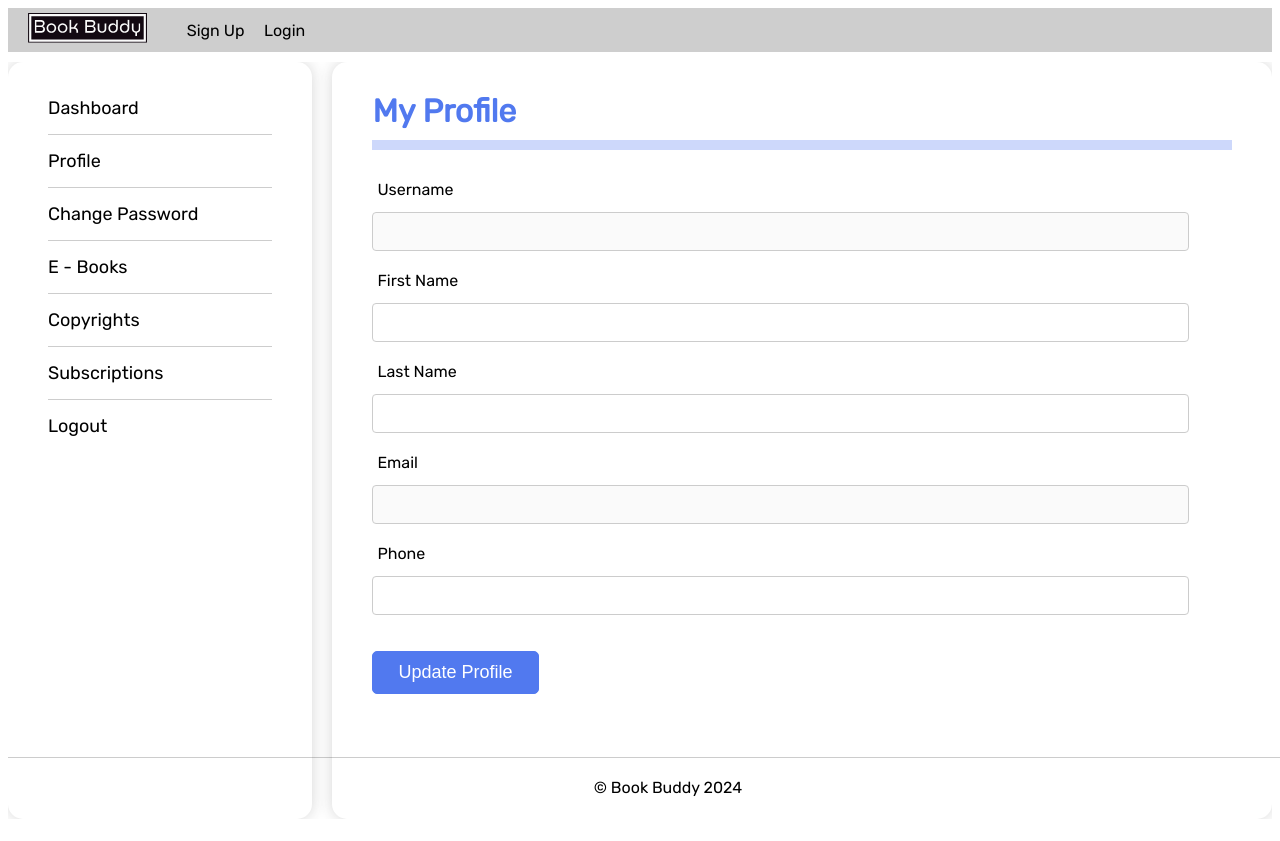
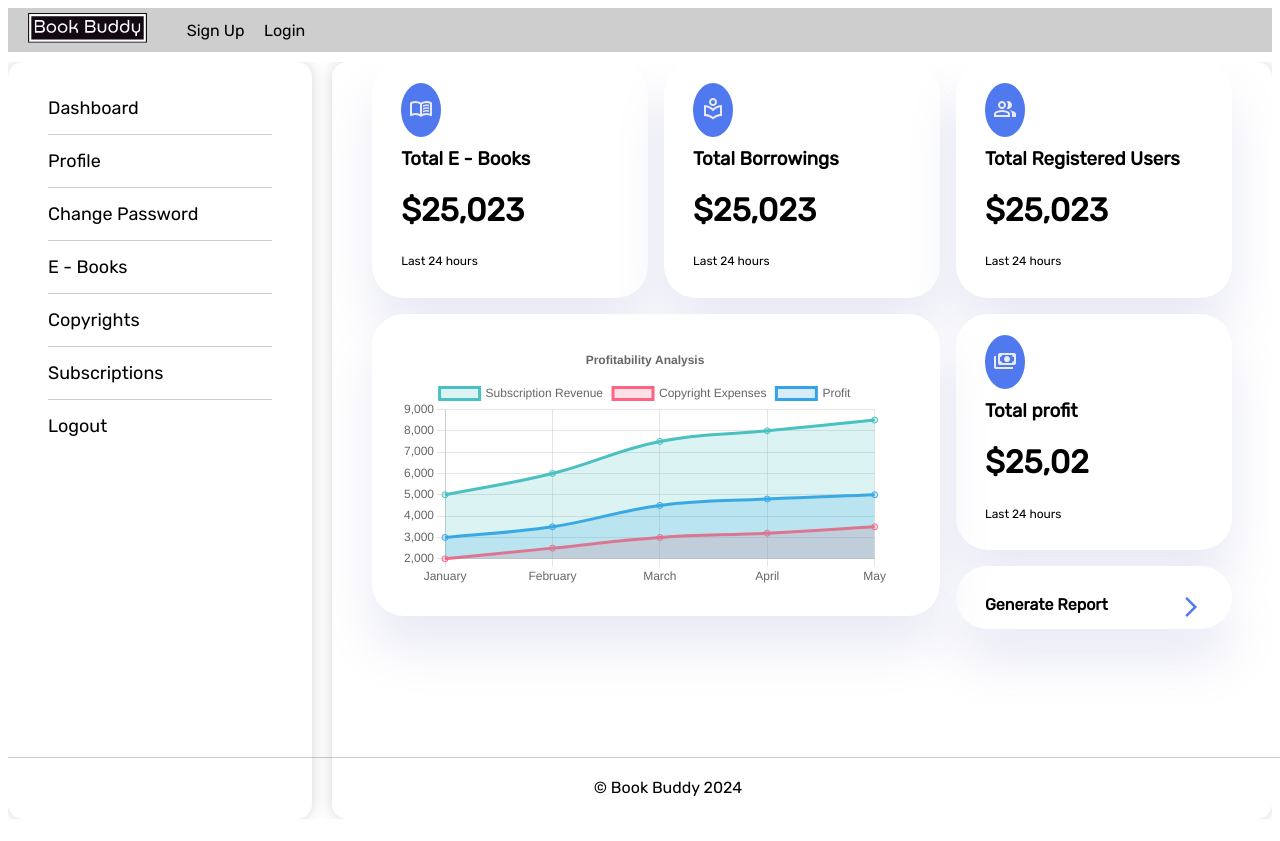
Before and after one commit to vidath-dhanushka/bookBuddy-Refined, a PHP site: page /bookBuddy/librarian in a window 1280 px wide; the page is wider, and only the part inside the window is pictured. Run offline with PHP 8.4, Linux system fonts and the light colour scheme; data that the repository does not hold is empty; some libraries are stand-ins or nearby versions.

Commit message:
add librarian dashboard ui

```diff
--- a/app/controllers/Librarian.php
+++ b/app/controllers/Librarian.php
@@ -4,6 +4,12 @@ class Librarian extends Controller
 {
 
     public function index()
+    {
+        $this->view("librarian/dashboard");
+    }
+
+
+    public function profile()
     {
         $user = new User();
         $data = [];
--- a/app/views/elibrary/subscription.view.php
+++ b/app/views/elibrary/subscription.view.php
@@ -44,7 +44,7 @@
                                 </span>
                             </li>
                         </ul>
-                        <a href="" onclick="payment_gateway()" class="subscription__edit button-edit"><?= $buttonText ?></a>
+                        <a href="" class="subscription__edit button-edit"><?= $buttonText ?></a>
                     </label>
                 <?php endforeach; ?>
             <?php else : ?>
@@ -54,5 +54,5 @@
     </div>
 
 </memberProfile>
-<script type="text/javascript" src="https://www.payhere.lk/lib/payhere.js"></script>
+
 <?php $this->view('member/includes/footer'); ?>
--- /dev/null
+++ b/app/views/librarian/dashboard.view.php
@@ -0,0 +1,154 @@
+<?php $this->view('librarian/includes/sidenav'); ?>
+
+<?php if (message()): ?>
+
+    <div class="<?= isset($_SESSION['message_class']) ? $_SESSION['message_class'] : 'alert'; ?>">
+        <?= message('', true) ?>
+    </div>
+    <?php unset($_SESSION['message_class']); ?>
+
+<?php endif; ?>
+<memberProfile>
+
+
+    <main id="contentToCapture">
+
+        <div class="insights">
+            <div class="sales box-1">
+
+                <span><svg xmlns="http://www.w3.org/2000/svg" height="24px" viewBox="0 -960 960 960" width="24px" fill="#e8eaed">
+                        <path d="M560-564v-68q33-14 67.5-21t72.5-7q26 0 51 4t49 10v64q-24-9-48.5-13.5T700-600q-38 0-73 9.5T560-564Zm0 220v-68q33-14 67.5-21t72.5-7q26 0 51 4t49 10v64q-24-9-48.5-13.5T700-380q-38 0-73 9t-67 27Zm0-110v-68q33-14 67.5-21t72.5-7q26 0 51 4t49 10v64q-24-9-48.5-13.5T700-490q-38 0-73 9.5T560-454ZM260-320q47 0 91.5 10.5T440-278v-394q-41-24-87-36t-93-12q-36 0-71.5 7T120-692v396q35-12 69.5-18t70.5-6Zm260 42q44-21 88.5-31.5T700-320q36 0 70.5 6t69.5 18v-396q-33-14-68.5-21t-71.5-7q-47 0-93 12t-87 36v394Zm-40 118q-48-38-104-59t-116-21q-42 0-82.5 11T100-198q-21 11-40.5-1T40-234v-482q0-11 5.5-21T62-752q46-24 96-36t102-12q58 0 113.5 15T480-740q51-30 106.5-45T700-800q52 0 102 12t96 36q11 5 16.5 15t5.5 21v482q0 23-19.5 35t-40.5 1q-37-20-77.5-31T700-240q-60 0-116 21t-104 59ZM280-494Z" />
+                    </svg></span>
+                <div class="middle">
+                    <div class="left">
+                        <h3>Total E - Books</h3>
+                        <h1>$25,023</h1>
+                    </div>
+
+                </div>
+                <small>Last 24 hours</small>
+            </div>
+            <div class="sales box-2">
+
+                <span><svg xmlns="http://www.w3.org/2000/svg" height="24px" viewBox="0 -960 960 960" width="24px" fill="#e8eaed">
+                        <path d="M480-60q-72-68-165-104t-195-36v-440q101 0 194 36.5T480-498q73-69 166-105.5T840-640v440q-103 0-195.5 36T480-60Zm0-104q63-47 134-75t146-37v-276q-73 13-143.5 52.5T480-394q-66-66-136.5-105.5T200-552v276q75 9 146 37t134 75Zm0-436q-66 0-113-47t-47-113q0-66 47-113t113-47q66 0 113 47t47 113q0 66-47 113t-113 47Zm0-80q33 0 56.5-23.5T560-760q0-33-23.5-56.5T480-840q-33 0-56.5 23.5T400-760q0 33 23.5 56.5T480-680Zm0-80Zm0 366Z" />
+                    </svg></span>
+                <div class="middle">
+                    <div class="left">
+                        <h3>Total Borrowings</h3>
+                        <h1>$25,023</h1>
+                    </div>
+
+                </div>
+                <small>Last 24 hours</small>
+            </div>
+            <div class="sales box-3">
+
+                <span style="height: 20px;"><svg xmlns="http://www.w3.org/2000/svg" height="24px" viewBox="0 -960 960 960" width="24px" fill="#e8eaed">
+                        <path d="M40-160v-112q0-34 17.5-62.5T104-378q62-31 126-46.5T360-440q66 0 130 15.5T616-378q29 15 46.5 43.5T680-272v112H40Zm720 0v-120q0-44-24.5-84.5T666-434q51 6 96 20.5t84 35.5q36 20 55 44.5t19 53.5v120H760ZM360-480q-66 0-113-47t-47-113q0-66 47-113t113-47q66 0 113 47t47 113q0 66-47 113t-113 47Zm400-160q0 66-47 113t-113 47q-11 0-28-2.5t-28-5.5q27-32 41.5-71t14.5-81q0-42-14.5-81T544-792q14-5 28-6.5t28-1.5q66 0 113 47t47 113ZM120-240h480v-32q0-11-5.5-20T580-306q-54-27-109-40.5T360-360q-56 0-111 13.5T140-306q-9 5-14.5 14t-5.5 20v32Zm240-320q33 0 56.5-23.5T440-640q0-33-23.5-56.5T360-720q-33 0-56.5 23.5T280-640q0 33 23.5 56.5T360-560Zm0 320Zm0-400Z" />
+                    </svg></span>
+                <div class="middle">
+                    <div class="left">
+                        <h3>Total Registered Users</h3>
+                        <h1>$25,023</h1>
+                    </div>
+
+                </div>
+                <small>Last 24 hours</small>
+            </div>
+            <div class="sales box-5">
+
+                <span style="height: 20px;"><svg xmlns="http://www.w3.org/2000/svg" height="24px" viewBox="0 -960 960 960" width="24px" fill="#e8eaed">
+                        <path d="M560-440q-50 0-85-35t-35-85q0-50 35-85t85-35q50 0 85 35t35 85q0 50-35 85t-85 35ZM280-320q-33 0-56.5-23.5T200-400v-320q0-33 23.5-56.5T280-800h560q33 0 56.5 23.5T920-720v320q0 33-23.5 56.5T840-320H280Zm80-80h400q0-33 23.5-56.5T840-480v-160q-33 0-56.5-23.5T760-720H360q0 33-23.5 56.5T280-640v160q33 0 56.5 23.5T360-400Zm440 240H120q-33 0-56.5-23.5T40-240v-440h80v440h680v80ZM280-400v-320 320Z" />
+                    </svg></span>
+                <div class="middle">
+                    <div class="left">
+                        <h3>Total profit</h3>
+                        <h1>$25,02</h1>
+                    </div>
+
+                </div>
+                <small>Last 24 hours</small>
+            </div>
+            <div class="sales box-6" style="height:5px">
+
+
+
+                <h4 id="generateReport" style="cursor:pointer">Generate Report <svg xmlns="http://www.w3.org/2000/svg" height="24px" viewBox="0 -960 960 960" width="24px" fill="#5179ef">
+                        <path d="m321-80-71-71 329-329-329-329 71-71 400 400L321-80Z" />
+                    </svg></h4>
+            </div>
+            <div class="chart box-4">
+                <canvas id="profitabilityChart" width="800" height="400"></canvas>
+
+            </div>
+
+
+        </div>
+
+
+
+
+    </main>
+    <div id="pdfTemplate" style="display:none;">
+        <div style="font-family: Arial, sans-serif; padding: 20px;">
+            <h1 style="text-align: center;">Report</h1>
+            <p>Date: <span id="datePlaceholder"></span></p>
+            <p>Business: <span id="businessNamePlaceholder"></span></p>
+            <table cellpadding="10" cellspacing="0" style="width: 100%; margin-top: 20px;">
+                <thead>
+                    <tr>
+                        <th>Item</th>
+                        <th>Amount</th>
+                    </tr>
+                </thead>
+                <tbody id="itemsTable">
+                    <!-- Dynamic rows will be added here -->
+                </tbody>
+            </table>
+        </div>
+    </div>
+
+
+
+</memberProfile>
+<script src="<?= ROOT ?>/assets/js/dashboard.js"></script>
+
+<script src="https://cdnjs.cloudflare.com/ajax/libs/jspdf/2.5.1/jspdf.umd.min.js"></script>
+<script src="https://cdnjs.cloudflare.com/ajax/libs/html2canvas/1.4.1/html2canvas.min.js" integrity="sha512-BNaRQnYJYiPSqHHDb58B0yaPfCu+Wgds8Gp/gU33kqBtgNS4tSPHuGibyoeqMV/TJlSKda6FXzoEyYGjTe+vXA==" crossorigin="anonymous" referrerpolicy="no-referrer"></script>
+
+
+<script>
+    document.getElementById('generateReport').addEventListener('click', function() {
+        const {
+            jsPDF
+        } = window.jspdf;
+
+        // Capture the screenshot of the content
+        html2canvas(document.getElementById('contentToCapture'), {
+            scale: 2 // Set the scale to control resolution (you can adjust this)
+        }).then(function(canvas) {
+            // Convert the canvas to image data
+            const imgData = canvas.toDataURL('image/png');
+
+            // Create a new PDF
+            const pdf = new jsPDF();
+
+            // Get the dimensions of the canvas
+            const width = canvas.width;
+            const height = canvas.height;
+
+            // Calculate scale factor for fitting content into a single page
+            const pdfWidth = 210; // A4 width in mm
+            const pdfHeight = 297; // A4 height in mm
+            const scaleFactor = Math.min(pdfWidth / width, pdfHeight / height);
+
+            // Add the image to the PDF (apply the scale factor for fitting)
+            pdf.addImage(imgData, 'PNG', 0, 0, width * scaleFactor, height * scaleFactor);
+
+            // Save the PDF
+            pdf.save('report.pdf');
+        });
+    });
+</script>
+<?php $this->view('member/includes/footer'); ?>
--- a/app/views/librarian/includes/header.view.php
+++ b/app/views/librarian/includes/header.view.php
@@ -16,6 +16,10 @@
     <link rel="stylesheet" href="https://fonts.googleapis.com/css2?family=Material+Symbols+Outlined" />
     <link rel="stylesheet" href="https://fonts.googleapis.com/css2?family=Material+Symbols+Outlined:opsz,wght,FILL,GRAD@20..48,100..700,0..1,-50..200"   />
     <link rel="stylesheet" href="https://cdnjs.cloudflare.com/ajax/libs/font-awesome/6.0.0-beta3/css/all.min.css">
+    <link rel="stylesheet" href="https://fonts.googleapis.com/css2?family=Material+Symbols+Outlined:opsz,wght,FILL,GRAD@24,400,0,0" />
+    <link rel="stylesheet" href="<?= ROOT ?>/assets/css/elibrary/dashboard.css">
+
+    <script src="https://cdn.jsdelivr.net/npm/chart.js"></script>
 </head>
 
 <body>
--- a/app/views/librarian/includes/sidenav.view.php
+++ b/app/views/librarian/includes/sidenav.view.php
@@ -5,7 +5,7 @@
             <a href="<?= ROOT ?>/librarian">
                 Dashboard
             </a>
-            <a href="<?= ROOT ?>/librarian">
+            <a href="<?= ROOT ?>/librarian/profile">
                 Profile
             </a>
             <a href="<?= ROOT ?>/librarian/changePassword">
```
Also changed, not shown: public/assets/css/elibrary/dashboard.css (added), public/assets/js/dashboard.js (added).
